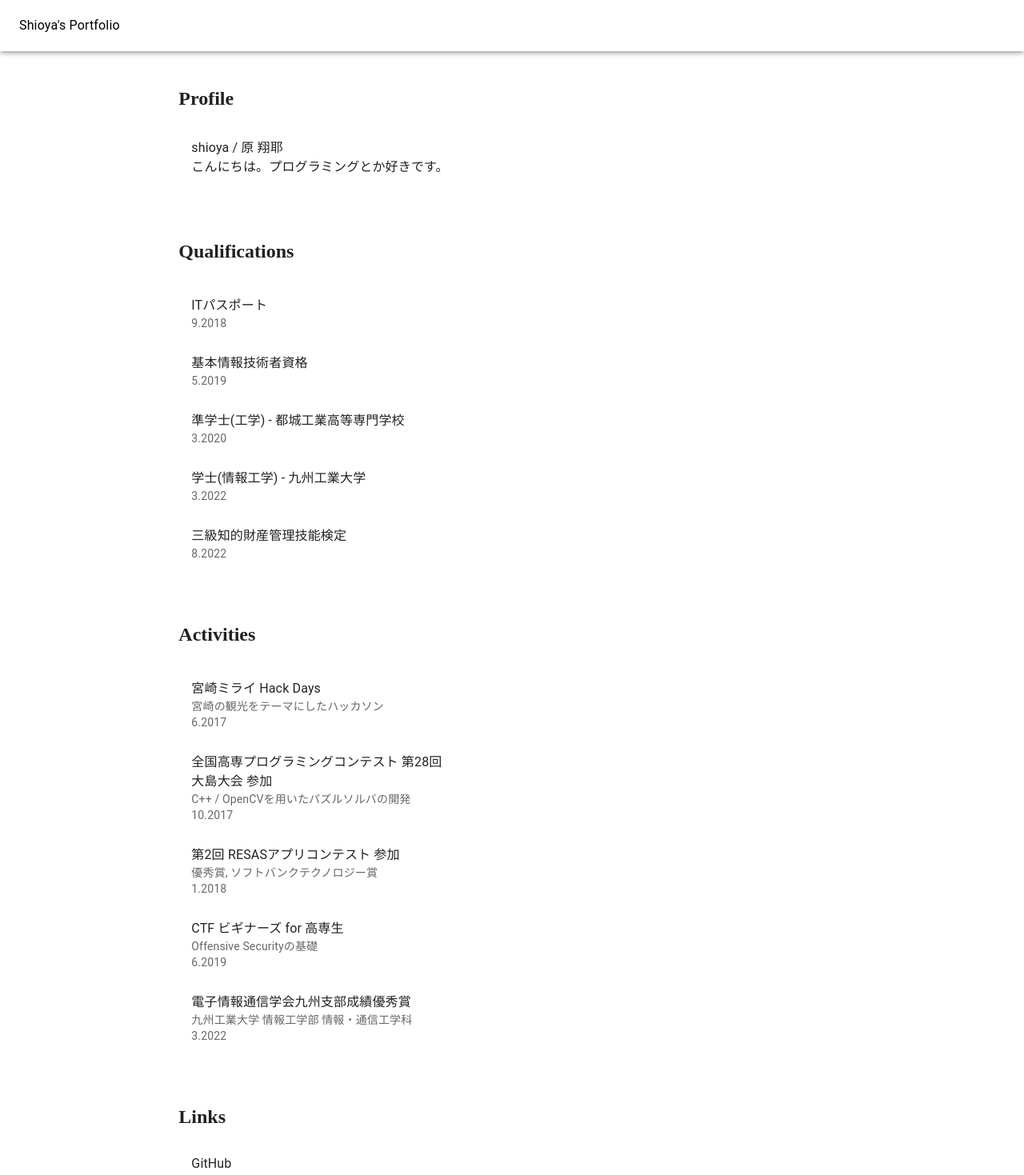
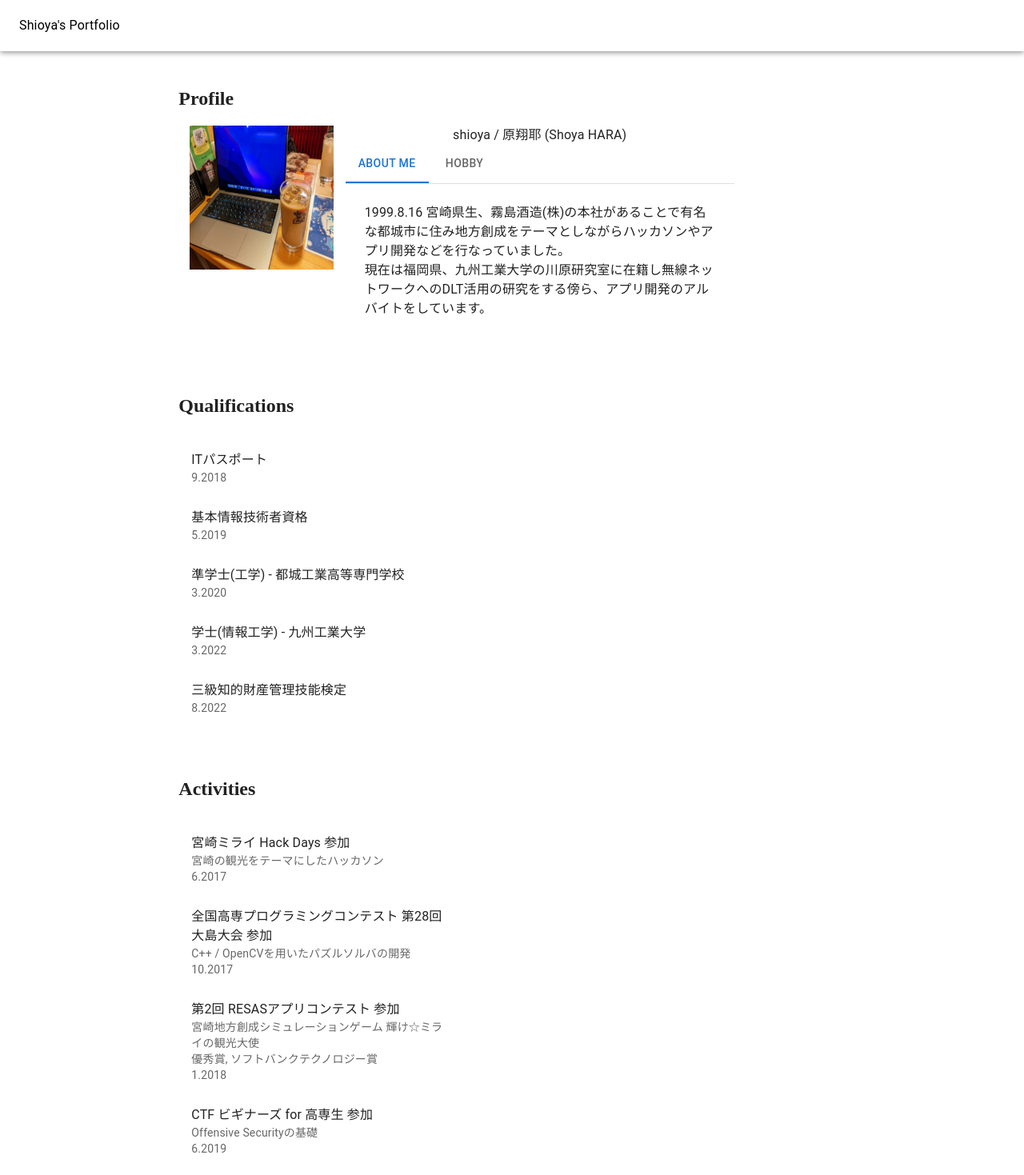
Before and after one commit to shioya86/harashio.jp, a React (Create React App) app: page / in a window 1280 px wide. Shown: the top 1469 px of the page at 80% size. Built offline with nearby package versions, Linux system fonts and the light colour scheme; a web font is replaced by a local one.

Commit message:
add 自己紹介!

```diff
--- /dev/null
+++ b/src/components/MyProfileTabs.js
@@ -0,0 +1,69 @@
+import * as React from 'react';
+import PropTypes from 'prop-types';
+import Tabs from '@mui/material/Tabs';
+import Tab from '@mui/material/Tab';
+import Typography from '@mui/material/Typography';
+import Box from '@mui/material/Box';
+
+function TabPanel(props) {
+  const { children, value, index, ...other } = props;
+
+  return (
+    <div
+      role="tabpanel"
+      hidden={value !== index}
+      id={`simple-tabpanel-${index}`}
+      aria-labelledby={`simple-tab-${index}`}
+      {...other}
+    >
+      {value === index && (
+        <Box sx={{ p: 3 }}>
+          <Typography>{children}</Typography>
+        </Box>
+      )}
+    </div>
+  );
+}
+
+TabPanel.propTypes = {
+  children: PropTypes.node,
+  index: PropTypes.number.isRequired,
+  value: PropTypes.number.isRequired,
+};
+
+function a11yProps(index) {
+  return {
+    id: `simple-tab-${index}`,
+    'aria-controls': `simple-tabpanel-${index}`,
+  };
+}
+
+export default function BasicTabs() {
+  const [value, setValue] = React.useState(0);
+
+  const handleChange = (event, newValue) => {
+    setValue(newValue);
+  };
+
+  return (
+    <Box sx={{ width: '100%' }}>
+      <Box sx={{ borderBottom: 1, borderColor: 'divider' }}>
+        <Tabs value={value} onChange={handleChange} aria-label="basic tabs example">
+          <Tab label="About Me" {...a11yProps(0)} />
+          <Tab label="Hobby" {...a11yProps(1)} />
+        </Tabs>
+      </Box>
+      <TabPanel value={value} index={0} style={{minHeight: "13em"}}>
+        <Typography>
+          1999.8.16 宮崎県生、霧島酒造(株)の本社があることで有名な都城市に住み地方創成をテーマとしながらハッカソンやアプリ開発などを行なっていました。 <br />
+          現在は福岡県、九州工業大学の川原研究室に在籍し無線ネットワークへのDLT活用の研究をする傍ら、アプリ開発のアルバイトをしています。 <br />
+        </Typography>
+      </TabPanel>
+      <TabPanel value={value} index={1} style={{minHeight: "13em"}}>
+        <Typography>
+          旅行・BBQ
+        </Typography>
+      </TabPanel>
+    </Box>
+  );
+}
--- a/src/pages/Activities.js
+++ b/src/pages/Activities.js
@@ -13,12 +13,12 @@ const styles = {
 
 function Activities() {
   const rows =  [
-    {date: "6.2017", name: "宮崎ミライ Hack Days", body: "宮崎の観光をテーマにしたハッカソン"},
-    {date: "10.2017", name: "全国高専プログラミングコンテスト 第28回大島大会 参加", body: "C++ / OpenCVを用いたパズルソルバの開発"},
-    {date: "1.2018", name: "第2回 RESASアプリコンテスト 参加",
+    {date: "6.2017", title: "宮崎ミライ Hack Days 参加", subtitle: "", body: "宮崎の観光をテーマにしたハッカソン"},
+    {date: "10.2017", title: "全国高専プログラミングコンテスト 第28回大島大会 参加", subtitle: "", body: "C++ / OpenCVを用いたパズルソルバの開発"},
+    {date: "1.2018", title: "第2回 RESASアプリコンテスト 参加",
       subtitle: "宮崎地方創成シミュレーションゲーム 輝け☆ミライの観光大使", body: "優秀賞, ソフトバンクテクノロジー賞"},
-    {date: "6.2019", name: "CTF ビギナーズ for 高専生", body: "Offensive Securityの基礎"},
-    {date: "3.2022", name: "電子情報通信学会九州支部成績優秀賞", body: "九州工業大学 情報工学部 情報・通信工学科"},
+    {date: "6.2019", title: "CTF ビギナーズ for 高専生 参加", subtitle: "", body: "Offensive Securityの基礎"},
+    {date: "3.2022", title: "電子情報通信学会九州支部成績優秀賞 受賞", subtitle: "", body: "九州工業大学 情報工学部 情報・通信工学科"},
 
   ]
 
@@ -29,7 +29,7 @@ function Activities() {
         {
           rows.map( (e) => (
             <ListItem>
-              <ListItemText primary={e.name} secondary={buildActivity(e.body, e.date)} />
+              <ListItemText primary={e.title} secondary={buildActivity(e.subtitle, e.body, e.date)} />
             </ListItem>
           ))
         }
@@ -38,7 +38,8 @@ function Activities() {
   );
 }
 
-function buildActivity(body, date) {
-  return <span>{body} <br /> {date} </span>;
+function buildActivity(subtitle, body, date) {
+  if (subtitle === "") return <span>{body} <br /> {date} </span>;
+  return <span>{subtitle} <br /> {body} <br /> {date} </span>;
 }
 export default Activities;
--- a/src/pages/Links.js
+++ b/src/pages/Links.js
@@ -19,7 +19,8 @@ function Links() {
     {name: "GitHub", link: "https://github.com/shioyarare"},
     {name: "Twitter", link: "https://twitter.com/shioya_net"},
     {name: "shioya's blog", link: "https://blog.harashio.jp"},
-    {name: "AtCoder", link: "https://atcoder.jp/users/shioya"}
+    {name: "AtCoder", link: "https://atcoder.jp/users/shioya"},
+    {name: "Instagram", link: "https://www.instagram.com/harashioJP"}
   ];
 
   return (
--- a/src/pages/Profile.js
+++ b/src/pages/Profile.js
@@ -2,7 +2,8 @@ import { Typography } from "@material-ui/core";
 import CardContent from '@material-ui/core/CardContent';
 import Title from "../components/Title";
 import Card from "@material-ui/core/Card";
-
+import { Grid } from '@mui/material';
+import MyTabs from '../components/MyProfileTabs';
 const styles = {
   card: {
     padding: 10,
@@ -13,16 +14,16 @@ const styles = {
 function Profile() {
   return (
     <Card style={styles.card}>
-      <Title name={"Profile"}/>
-      <CardContent>
-        <Typography>
-          shioya / 原 翔耶
-        </Typography>
-        <Typography>
-          こんにちは。プログラミングとか好きです。
-        </Typography>
-      </CardContent>
-
+      <Title name={"Profile"} />
+      <Grid container>
+      <Grid item lg={3} xs={10} style={{textAlign: "center"}}>
+        <img src="./sample_profile.jpeg" layout="fill" style={{width: "180px", height: "180px"}} alt="Image" />
+      </Grid>
+      <Grid item lg={7} xs={10}>
+        <Typography style={{textAlign: "center"}}>shioya / 原翔耶 (Shoya HARA)</Typography>
+        <MyTabs />
+      </Grid>
+      </Grid>
     </Card>
   );
 }
```
Also changed, not shown: public/sample_profile.jpeg (added).
